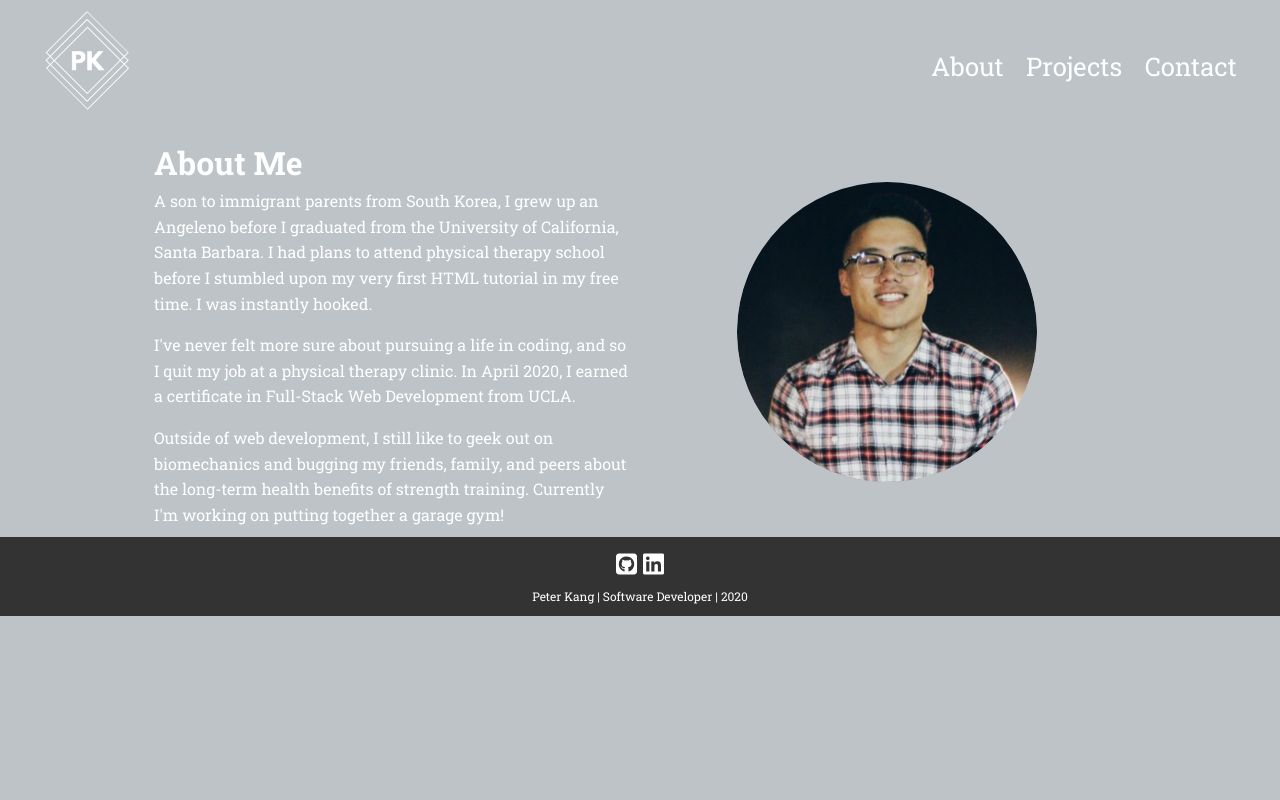
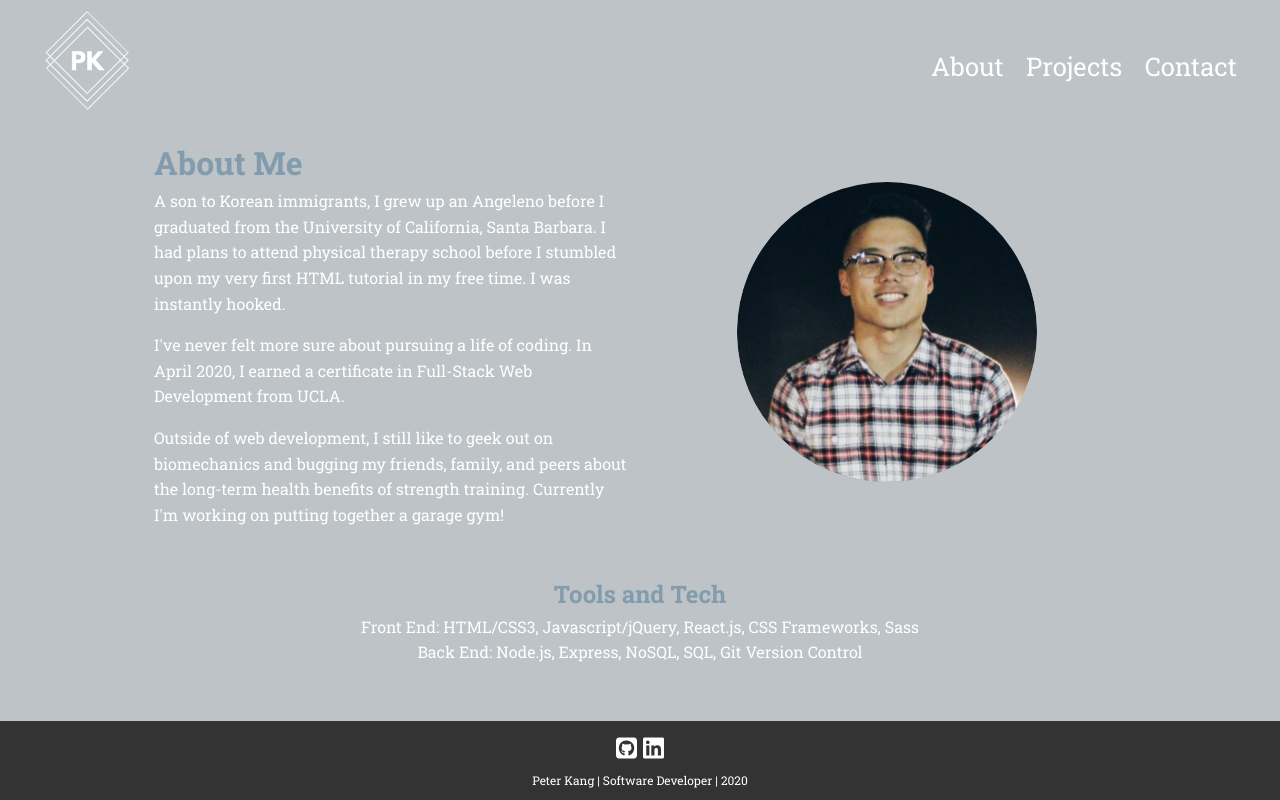
Before and after one commit to pswk1/pk-portfolio, a React (Create React App) app: page /about in a window 1280 px wide. Built offline with nearby package versions, Linux system fonts and the light colour scheme; the HTML template or start-up script is replaced by a standard one.

Commit message:
homepage logo

```diff
--- a/src/App.css
+++ b/src/App.css
@@ -6,6 +6,7 @@
   --light-color: #f4f4f4;
   --light-gray-color: #bdc3c7;
   --dark-gray-color: #2c3e50;
+  --pastel-blue: #829cad;
 }
 
 * {
@@ -397,7 +398,7 @@ footer {
   margin-top: 10px;
   padding-top: 5px;
   text-align: center;
-  /* position: fixed; */
+  position: fixed;
   left: 0;
   right: 0;
   bottom: 0;
@@ -424,6 +425,15 @@ footer p {
   width: 300px;
 }
 
+.big-logo {
+  height: 300px;
+  width: 450px;
+}
+
 /* p {
   line-height: 1.5rem;
 } */
+
+.color-pastel {
+  color: var(--pastel-blue);
+}
--- a/src/components/pages/About.js
+++ b/src/components/pages/About.js
@@ -2,21 +2,21 @@ import React from 'react';
 
 const About = () => {
   return (
-    <div className='container'>
+    <div className='container my-bot-3'>
       <div className='grid-2'>
         <div>
-          <h1>About Me</h1>
+          <h1 className='color-pastel'>About Me</h1>
           <p className='my-bot-1'>
-            A son to immigrant parents from South Korea, I grew up an Angeleno
-            before I graduated from the University of California, Santa Barbara.
-            I had plans to attend physical therapy school before I stumbled upon
-            my very first HTML tutorial in my free time. I was instantly hooked.
+            A son to Korean immigrants, I grew up an Angeleno before I graduated
+            from the University of California, Santa Barbara. I had plans to
+            attend physical therapy school before I stumbled upon my very first
+            HTML tutorial in my free time. I was instantly hooked.
           </p>
 
           <p className='my-bot-1'>
-            I've never felt more sure about pursuing a life in coding, and so I
-            quit my job at a physical therapy clinic. In April 2020, I earned a
-            certificate in Full-Stack Web Development from UCLA.
+            I've never felt more sure about pursuing a life of coding. In April
+            2020, I earned a certificate in Full-Stack Web Development from
+            UCLA.
           </p>
 
           <p>
@@ -29,6 +29,15 @@ const About = () => {
 
         <div className='all-center profile-pic'></div>
       </div>
+
+      <div className='all-center my-top-3 my-bot-3'>
+        <h2 className='color-pastel'>Tools and Tech</h2>
+        <p>
+          Front End: HTML/CSS3, Javascript/jQuery, React.js, CSS Frameworks,
+          Sass
+        </p>
+        <p>Back End: Node.js, Express, NoSQL, SQL, Git Version Control</p>
+      </div>
     </div>
   );
 };
--- a/src/components/pages/Home.js
+++ b/src/components/pages/Home.js
@@ -1,11 +1,14 @@
 import React, { Fragment } from 'react';
+import { Link } from 'react-router-dom';
+import PK_WD from '../../assets/imgs/PK_WD.png';
 
 const Home = () => {
   return (
     <Fragment>
       <div className='all-center'>
-        <h1>Welcome To My Portfolio!</h1>
-        <h2 className='my-top-3'> I'm Peter and I'm a software developer.</h2>
+        <Link to='/about'>
+          <img src={PK_WD} alt='big logo' className='big-logo' />
+        </Link>
       </div>
     </Fragment>
   );
```
Also changed, not shown: src/assets/imgs/PK_WD.png (added).
